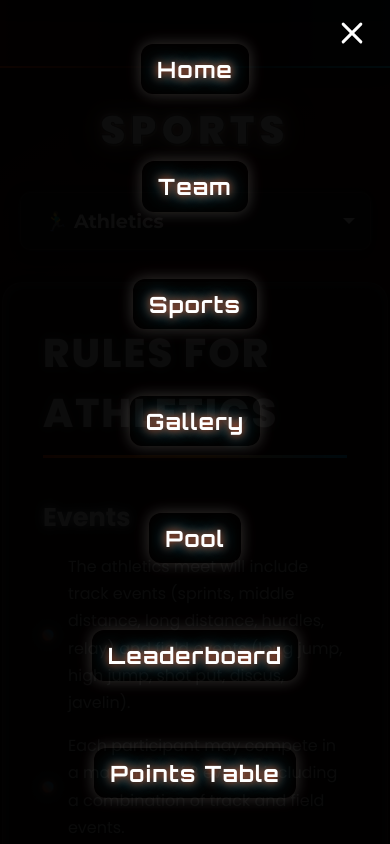
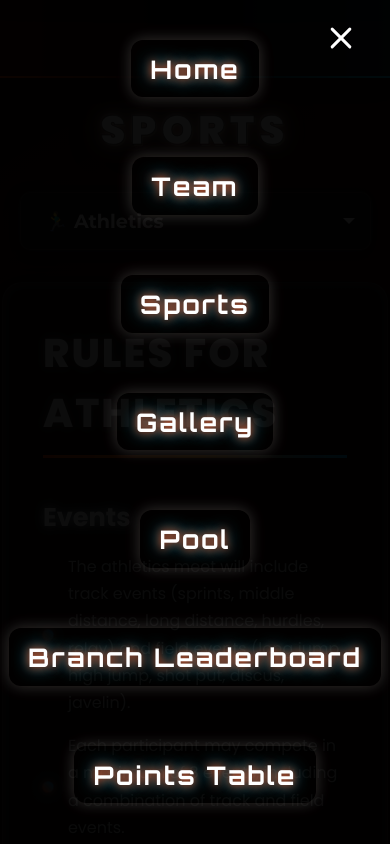
Before and after one commit to PriyanshuDev29/URJA-26, a React (Create React App) app in the folder client/: page /sports in a window 390 px wide. Both pictures are taken after a click on the element 352 px from the left and 33 px from the top of the page. Built offline with nearby package versions, Linux system fonts and the light colour scheme.

Commit message:
Added the Scrolling Of Hamburger

```diff
--- a/client/src/components/Navbar/Navbar.css
+++ b/client/src/components/Navbar/Navbar.css
@@ -23,7 +23,6 @@
     -webkit-backdrop-filter: blur(5px);
 }
 
-/* Hamburger icon styles */
 .hamburger {
     display: none;
     flex-direction: column;
@@ -48,12 +47,10 @@
     border-radius: 2px;
 }
 
-/* Hide lines when open and show close icon */
 .hamburger.open .line {
     display: none;
 }
 
-/* Close icon (X) using pseudo-elements */
 .hamburger.open::before,
 .hamburger.open::after {
     content: '';
@@ -79,7 +76,10 @@
     width: auto;
     max-width: 100%;
     z-index: 1002;
-    filter: drop-shadow(0 0 4px rgba(255, 255, 255, 0.8)) drop-shadow(0 0 8px rgba(255, 60, 0, 0.7)) drop-shadow(0 0 8px rgba(0, 207, 255, 0.7)) drop-shadow(0 0 15px rgba(255, 255, 255, 0.3));
+    filter: drop-shadow(0 0 4px rgba(255, 255, 255, 0.8))
+            drop-shadow(0 0 8px rgba(255, 60, 0, 0.7))
+            drop-shadow(0 0 8px rgba(0, 207, 255, 0.7))
+            drop-shadow(0 0 15px rgba(255, 255, 255, 0.3));
     transition: transform 0.3s ease-in-out;
 }
 
@@ -87,7 +87,6 @@
     transform: scale(1.05);
 }
 
-/* Update the .navbar ul to control link spacing */
 .navbar ul {
     list-style: none;
     display: flex;
@@ -117,7 +116,7 @@
     white-space: nowrap;
 }
 
-/* Hover effects for each link */
+/* Hover styles unchanged */
 .home-link:hover,
 .team-link:hover,
 .sports-link:hover,
@@ -131,55 +130,18 @@
     text-shadow: 0 0 16px #fff, 0 2px 8px #222;
 }
 
-.home-link:hover {
-    box-shadow: 0 0 24px 0 #ff3c00;
-}
-
-.team-link:hover {
-    box-shadow: 0 0 24px 0 rgba(255, 255, 255, 0.8);
-}
-
-.sports-link:hover {
-    box-shadow: 0 0 24px 0 #ff3c00;
-}
-
-.gallery-link:hover {
-    box-shadow: 0 0 24px 0 rgba(255, 215, 0, 0.8);
-}
-
-.pool-link:hover {
-    box-shadow: 0 0 24px 0 #00cfff;
-}
-
-.branch-leaderboard-link:hover {
-    box-shadow: 0 0 24px 0 rgba(138, 43, 226, 0.8);
-}
-
-.points-table-link:hover {
-    box-shadow: 0 0 24px 0 rgba(255, 130, 0, 0.5), 0 0 24px 0 rgba(0, 130, 255, 0.5);
-}
-
-/* Responsive adjustments for tablets and smaller screens */
+/* Responsive for mobile hamburger */
 @media (max-width: 768px) {
-    .navbar {
-        justify-content: space-between;
-        padding: 0.5rem 1rem;
-        overflow: visible;
-    }
-
-    /* Logo transition for mobile */
     .navbar-logo {
         height: 50px;
         transition: opacity 0.3s ease-in-out;
     }
 
-    /* Hide logo when menu is open (mobile only) */
     .navbar-logo.hide-logo {
         opacity: 0;
         pointer-events: none;
     }
 
-    /* Show hamburger icon on mobile */
     .hamburger {
         display: flex;
         position: relative;
@@ -194,14 +156,19 @@
         height: 100vh;
         display: flex;
         flex-direction: column;
-        justify-content: center;
+        justify-content: flex-start; /* start from top */
         align-items: center;
         gap: 2rem;
         background: rgba(0, 0, 0, 0.95);
         transition: left 0.4s ease-in-out;
         margin-left: 0;
         z-index: 1001;
+
+        /* ✅ vertical scroll */
         overflow-y: auto;
+        -webkit-overflow-scrolling: touch;
+        padding-top: 5rem;
+        padding-bottom: 2rem;
     }
 
     .nav-links.open {
@@ -225,34 +192,13 @@
         transform: translateX(0);
     }
 
-    /* Staggered animation for each link */
-    .nav-links.open li:nth-child(1) {
-        transition-delay: 0.1s;
-    }
-
-    .nav-links.open li:nth-child(2) {
-        transition-delay: 0.15s;
-    }
-
-    .nav-links.open li:nth-child(3) {
-        transition-delay: 0.2s;
-    }
-
-    .nav-links.open li:nth-child(4) {
-        transition-delay: 0.25s;
-    }
-
-    .nav-links.open li:nth-child(5) {
-        transition-delay: 0.3s;
-    }
-
-    .nav-links.open li:nth-child(6) {
-        transition-delay: 0.35s;
-    }
-
-    .nav-links.open li:nth-child(7) {
-        transition-delay: 0.4s;
-    }
+    .nav-links.open li:nth-child(1) { transition-delay: 0.1s; }
+    .nav-links.open li:nth-child(2) { transition-delay: 0.15s; }
+    .nav-links.open li:nth-child(3) { transition-delay: 0.2s; }
+    .nav-links.open li:nth-child(4) { transition-delay: 0.25s; }
+    .nav-links.open li:nth-child(5) { transition-delay: 0.3s; }
+    .nav-links.open li:nth-child(6) { transition-delay: 0.35s; }
+    .nav-links.open li:nth-child(7) { transition-delay: 0.4s; }
 
     .navbar a {
         margin-right: 0;
@@ -261,26 +207,3 @@
         letter-spacing: 0.08em;
     }
 }
-
-/* Extra small screens */
-@media (max-width: 400px) {
-    .navbar {
-        padding: 0.5rem 0.8rem;
-        overflow: visible;
-    }
-
-    .navbar-logo {
-        height: 45px;
-    }
-
-    .hamburger {
-        margin-right: 0;
-        padding: 8px;
-    }
-
-    .navbar a {
-        font-size: 1.4rem;
-        padding: 0.7rem 1rem;
-        letter-spacing: 0.05em;
-    }
-}
--- a/client/src/components/Navbar/Navbar.js
+++ b/client/src/components/Navbar/Navbar.js
@@ -15,7 +15,6 @@ function Navbar() {
         setIsOpen(false);
     };
 
-
     useEffect(() => {
         if (isOpen) {
             document.body.classList.add('menu-open');
@@ -23,7 +22,6 @@ function Navbar() {
             document.body.classList.remove('menu-open');
         }
 
-        // Cleanup on unmount
         return () => {
             document.body.classList.remove('menu-open');
         };
@@ -31,14 +29,14 @@ function Navbar() {
 
     return (
         <nav className="navbar">
-            {/* Logo - hidden when menu is open on mobile */}
+            {/* Logo */}
             <img
                 src={logo}
                 alt="URJA Logo"
                 className={`navbar-logo ${isOpen ? 'hide-logo' : ''}`}
             />
 
-            {/* Hamburger Menu */}
+            {/* Hamburger */}
             <div className={`hamburger ${isOpen ? 'open' : ''}`} onClick={toggleMenu}>
                 <div className="line"></div>
                 <div className="line"></div>
@@ -52,7 +50,7 @@ function Navbar() {
                 <li><Link to="/sports" className="sports-link" onClick={closeMenu}>Sports</Link></li>
                 <li><Link to="/gallery" className="gallery-link" onClick={closeMenu}>Gallery</Link></li>
                 <li><Link to="/pool" className="pool-link" onClick={closeMenu}>Pool</Link></li>
-                <li><Link to="/leaderboard" className="branch-leaderboard-link" onClick={closeMenu}>Leaderboard</Link></li>
+                <li><Link to="/branch-leaderboard" className="branch-leaderboard-link" onClick={closeMenu}>Branch Leaderboard</Link></li>
                 <li><Link to="/points-table" className="points-table-link" onClick={closeMenu}>Points Table</Link></li>
             </ul>
         </nav>
```
